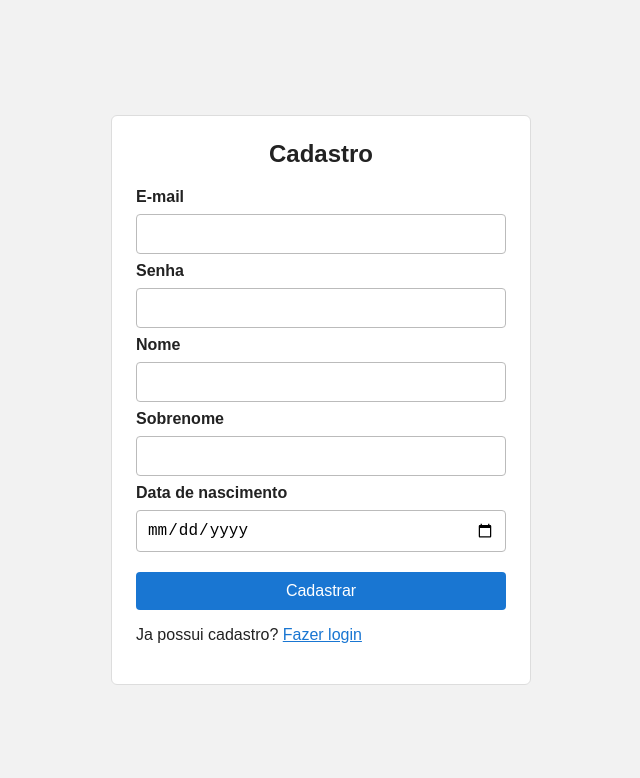
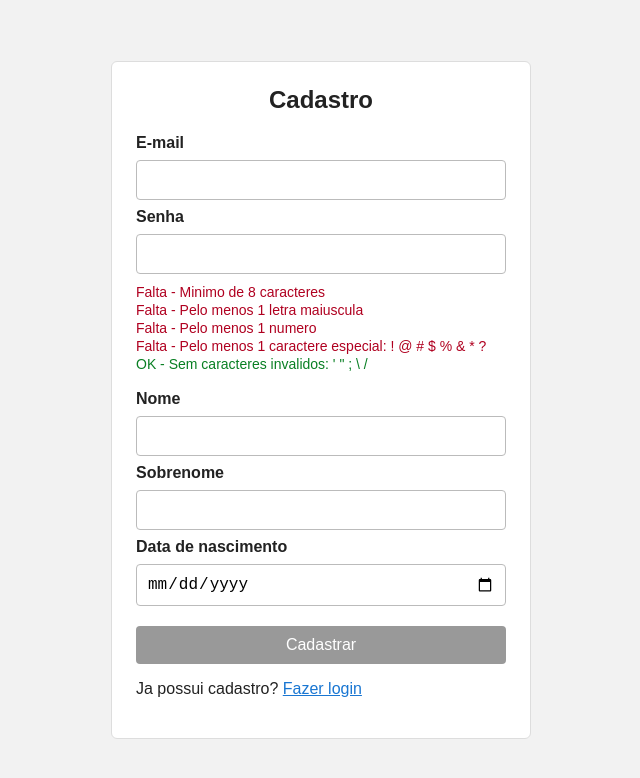
Before and after one commit to matheusuztp/react-web-app-puc, a React (Vite) app: page /cadastro in a window 1280 px wide. Shown: the top 778 px of the page, without its empty margins (319-959 px from the left). Built offline with nearby package versions, Linux system fonts and the light colour scheme.

Commit message:
Adicionando validaçoes de senha, email e data de nascimento no cadastro

```diff
--- a/src/App.css
+++ b/src/App.css
@@ -63,6 +63,11 @@ button:hover {
   background-color: #135ca4;
 }
 
+button:disabled {
+  background-color: #999;
+  cursor: not-allowed;
+}
+
 a {
   color: #1976d2;
 }
@@ -71,3 +76,28 @@ a {
   color: #b00020;
   font-weight: bold;
 }
+
+.validacoes {
+  margin-bottom: 8px;
+}
+
+.validacao {
+  margin: 2px 0;
+  font-size: 14px;
+}
+
+.valido {
+  color: #087f23;
+}
+
+.valido::before {
+  content: "OK - ";
+}
+
+.invalido {
+  color: #b00020;
+}
+
+.invalido::before {
+  content: "Falta - ";
+}
--- a/src/pages/Cadastro.jsx
+++ b/src/pages/Cadastro.jsx
@@ -3,6 +3,81 @@ import { Link, useNavigate } from "react-router-dom";
 import { createUserWithEmailAndPassword } from "firebase/auth";
 import { doc, setDoc } from "firebase/firestore";
 import { auth, db } from "../firebase.js";
+
+function validarEmail(email) {
+  if (email === "" || email.includes(" ")) {
+    return false;
+  }
+
+  const partes = email.split("@");
+
+  if (partes.length !== 2) {
+    return false;
+  }
+
+  const parteLocal = partes[0];
+  const dominio = partes[1];
+  const caracteresLocal = /^[a-zA-Z0-9.!#$%&'*+\-/=?^_`{|}~]+$/;
+
+  if (parteLocal.length === 0 || parteLocal.length > 64) {
+    return false;
+  }
+
+  if (!caracteresLocal.test(parteLocal)) {
+    return false;
+  }
+
+  if (
+    parteLocal.startsWith(".") ||
+    parteLocal.endsWith(".") ||
+    parteLocal.includes("..")
+  ) {
+    return false;
+  }
+
+  if (dominio.length === 0 || dominio.length > 255 || !dominio.includes(".")) {
+    return false;
+  }
+
+  const partesDominio = dominio.split(".");
+  const tld = partesDominio[partesDominio.length - 1];
+
+  if (!/^[a-zA-Z]{2,}$/.test(tld)) {
+    return false;
+  }
+
+  for (const parte of partesDominio) {
+    if (parte.length === 0) {
+      return false;
+    }
+
+    if (!/^[a-zA-Z0-9-]+$/.test(parte)) {
+      return false;
+    }
+
+    if (parte.startsWith("-") || parte.endsWith("-")) {
+      return false;
+    }
+  }
+
+  return true;
+}
+
+function validarData(dataNascimento) {
+  if (dataNascimento === "") {
+    return false;
+  }
+
+  const data = new Date(dataNascimento + "T00:00:00");
+  const hoje = new Date();
+  hoje.setHours(0, 0, 0, 0);
+
+  const dataMinima = new Date();
+  dataMinima.setFullYear(hoje.getFullYear() - 100);
+  dataMinima.setHours(0, 0, 0, 0);
+
+  return data >= dataMinima && data <= hoje;
+}
 
 function Cadastro() {
   const navigate = useNavigate();
@@ -13,9 +88,31 @@ function Cadastro() {
   const [dataNascimento, setDataNascimento] = useState("");
   const [mensagem, setMensagem] = useState("");
 
+  const senhaTemTamanho = senha.length >= 8;
+  const senhaTemMaiuscula = /[A-Z]/.test(senha);
+  const senhaTemNumero = /[0-9]/.test(senha);
+  const senhaTemEspecial = /[!@#$%&*?]/.test(senha);
+  const caracteresInvalidos = senha.match(/['";\\/]/g) || [];
+  const senhaSemInvalidos = caracteresInvalidos.length === 0;
+  const senhaValida =
+    senhaTemTamanho &&
+    senhaTemMaiuscula &&
+    senhaTemNumero &&
+    senhaTemEspecial &&
+    senhaSemInvalidos;
+  const emailValido = validarEmail(email);
+  const dataValida = validarData(dataNascimento);
+  const formularioValido =
+    emailValido && senhaValida && dataValida && nome !== "" && sobrenome !== "";
+
   async function cadastrar(event) {
     event.preventDefault();
     setMensagem("");
+
+    if (!formularioValido) {
+      setMensagem("Preencha os campos corretamente antes de cadastrar.");
+      return;
+    }
 
     try {
       const resultado = await createUserWithEmailAndPassword(auth, email, senha);
@@ -48,6 +145,11 @@ function Cadastro() {
             onChange={(event) => setEmail(event.target.value)}
             required
           />
+          {email !== "" && (
+            <p className={emailValido ? "validacao valido" : "validacao invalido"}>
+              {emailValido ? "E-mail valido." : "Digite um e-mail valido."}
+            </p>
+          )}
 
           <label>Senha</label>
           <input
@@ -56,6 +158,28 @@ function Cadastro() {
             onChange={(event) => setSenha(event.target.value)}
             required
           />
+          <div className="validacoes">
+            <p className={senhaTemTamanho ? "validacao valido" : "validacao invalido"}>
+              Minimo de 8 caracteres
+            </p>
+            <p className={senhaTemMaiuscula ? "validacao valido" : "validacao invalido"}>
+              Pelo menos 1 letra maiuscula
+            </p>
+            <p className={senhaTemNumero ? "validacao valido" : "validacao invalido"}>
+              Pelo menos 1 numero
+            </p>
+            <p className={senhaTemEspecial ? "validacao valido" : "validacao invalido"}>
+              Pelo menos 1 caractere especial: ! @ # $ % & * ?
+            </p>
+            <p className={senhaSemInvalidos ? "validacao valido" : "validacao invalido"}>
+              Sem caracteres invalidos: ' " ; \ /
+            </p>
+            {!senhaSemInvalidos && (
+              <p className="validacao invalido">
+                Caracteres invalidos digitados: {caracteresInvalidos.join(" ")}
+              </p>
+            )}
+          </div>
 
           <label>Nome</label>
           <input
@@ -80,8 +204,17 @@ function Cadastro() {
             onChange={(event) => setDataNascimento(event.target.value)}
             required
           />
+          {dataNascimento !== "" && (
+            <p className={dataValida ? "validacao valido" : "validacao invalido"}>
+              {dataValida
+                ? "Data valida."
+                : "A data deve estar entre hoje e 100 anos atras."}
+            </p>
+          )}
 
-          <button type="submit">Cadastrar</button>
+          <button type="submit" disabled={!formularioValido}>
+            Cadastrar
+          </button>
         </form>
 
         {mensagem && <p className="erro">{mensagem}</p>}
```
